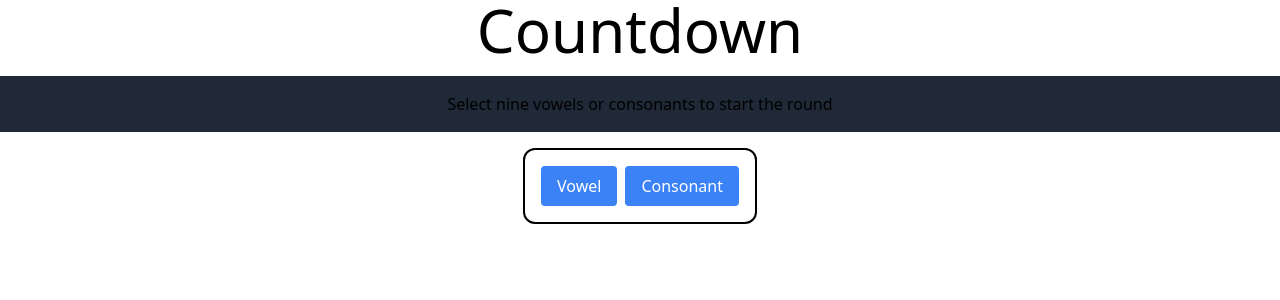
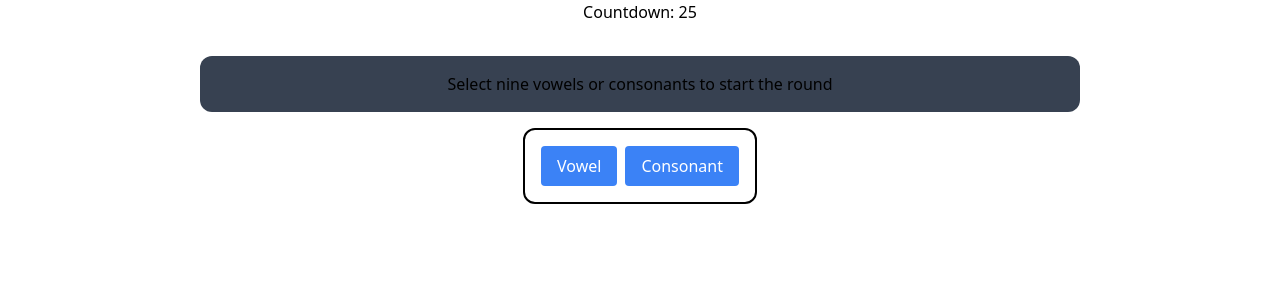
Before and after one commit to FisherTom/countdown, a React (Create React App) app: page / in a window 1280 px wide. Shown: the top 300 px of the page. Built offline with nearby package versions, Linux system fonts and the light colour scheme.

Commit message:
refactor components update style and begin countdown timer

```diff
--- a/src/App.js
+++ b/src/App.js
@@ -1,10 +1,11 @@
 import "./App.css";
 import LetterInterface from "./components/LetterInterface";
+import Timer from "./components/Timer";
 
 function App() {
   return (
     <div className="App">
-      <h1 className="text-6xl">Countdown</h1>
+      <Timer />
       <LetterInterface />
     </div>
   );
--- a/src/components/LetterInterface.jsx
+++ b/src/components/LetterInterface.jsx
@@ -20,10 +20,11 @@
   }, [letterPool]);
 
   return (
-    <div className="flex flex-col items-center gap-4 ">
-      <WordList words={words} />
-
-      <div className="flex gap-2 w-full bg-gray-800 p-4 justify-center items-center">
+    <div className="flex flex-col items-center gap-4 p-4 ">
+      <div className="flex justify-center w-full max-w-[880px] bg-sky-200 rounded-xl">
+        <WordList words={words} />
+      </div>
+      <div className=" bg-gray-700 w-full max-w-[880px] p-4 rounded-xl">
         {letterPoolFull ? (
           <SelectedLetters
             wordLetters={wordLetters}
@@ -35,8 +36,7 @@
           <p>Select nine vowels or consonants to start the round</p>
         )}
       </div>
-
-      <div className="flex flex-col items-center gap-4 border-2 border-black rounded-xl p-4">
+      <div className="flex flex-col items-center gap-4 border-2  border-black rounded-xl p-4">
         {letterPool.length > 0 ? (
           <LetterPool
             usedLetters={usedLetters}
--- a/src/components/LetterPool.jsx
+++ b/src/components/LetterPool.jsx
@@ -18,7 +18,7 @@
   };
 
   return (
-    <ul className="flex justify-center gap-4  w-fit rounded-xl">
+    <ul className="flex justify-center flex-wrap gap-4  w-fit rounded-xl">
       {letterPool.map((letter, i) => {
         return (
           <li
--- a/src/components/SelectedLetters.jsx
+++ b/src/components/SelectedLetters.jsx
@@ -10,39 +10,33 @@
     setWords((currentWords) => [...currentWords, wordLetters.join("")]);
   };
   return (
-    <div className="flex gap-2 flex-col justify-center items-center">
-      <ul className="flex justify-center gap-6  p-2 w-fit">
-        {wordLetters.map((letter, i) => {
-          return (
-            <li
-              key={i}
-              className={
-                "w-20 h-20 bg-white rounded-lg flex justify-center items-center text-4xl"
+    <div className="flex gap-6 flex-col  items-center">
+      <p className="text-6xl tracking-widest capitalize bg-white py-2 px-10 rounded-full">
+        {Array(9)
+          .fill("_")
+          .map((letter, index) => {
+            if (index < wordLetters.length) {
+              return wordLetters[index];
+            } else {
+              return letter;
             }
-            >
-              {letter}
-            </li>
-          );
-        })}
-      </ul>
-      <div className="flex gap-4">
-        {wordLetters.length > 0 ? (
+          })
+          .join("")}
+      </p>
+
+      <div className="flex gap-12">
         <div
           onClick={() => {
             setWordLetters([]);
             setUsedLetters([]);
           }}
           className={
-              "w-20 h-20 bg-red-400 rounded-full flex justify-center items-center text-xl"
+            "w-32 h-16 bg-red-400 text-red-900 font-extrabold rounded-full flex justify-center items-center text-xl"
           }
         >
           Clear
         </div>
-        ) : (
-          <></>
-        )}
 
-        {wordLetters.length > 0 ? (
         <div
           onClick={() => {
             handleAddWord();
@@ -50,14 +44,11 @@
             setUsedLetters([]);
           }}
           className={
-              "w-20 h-20 bg-green-400 rounded-full flex justify-center items-center text-xl"
+            "w-32 h-216 bg-green-400 text-green-900 font-extrabold rounded-full flex justify-center items-center text-xl"
           }
         >
           Add
         </div>
-        ) : (
-          <></>
-        )}
       </div>
     </div>
   );
--- /dev/null
+++ b/src/components/Timer.jsx
@@ -0,0 +1,17 @@
+import React, { useState, useEffect } from "react";
+
+function Timer() {
+  const [counter, setCounter] = useState(30);
+
+  useEffect(() => {
+    if (counter > 0) setTimeout(() => setCounter(counter - 1), 1000);
+  }, [counter]);
+
+  return (
+    <div className="App">
+      <div>Countdown: {counter}</div>
+    </div>
+  );
+}
+
+export default Timer;
--- a/src/components/WordList.jsx
+++ b/src/components/WordList.jsx
@@ -3,13 +3,17 @@
 function WordList({ words }) {
   return (
     <div>
-      <ul className="flex gap-6">
+      {words.length > 0 ? (
+        <ul className="flex gap-6 p-4 rounded-xl  ">
           {words.map((word) => {
             return (
               <li className=" bg-orange-300 px-6 py-1 rounded-xl">{word}</li>
             );
           })}
         </ul>
+      ) : (
+        <></>
+      )}
     </div>
   );
 }
```
Lines whose indentation alone changed are shown as unchanged.
